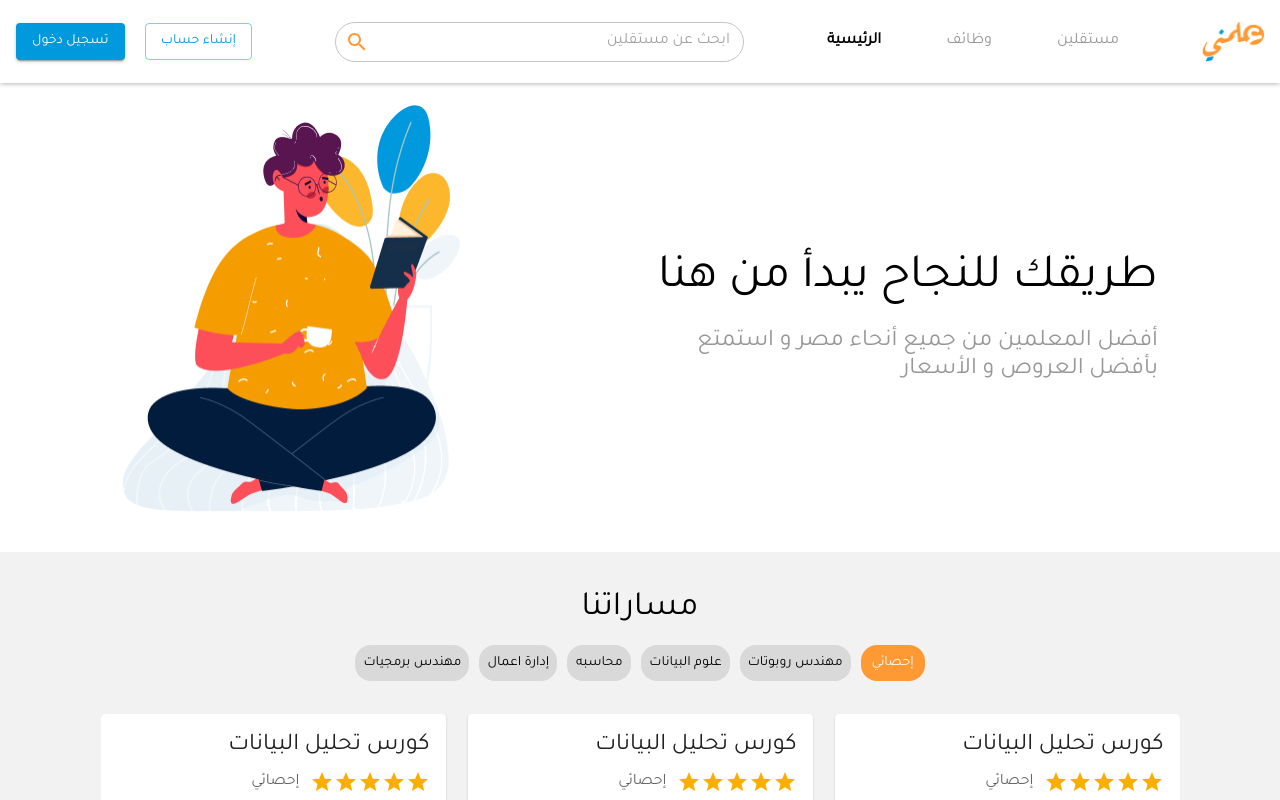
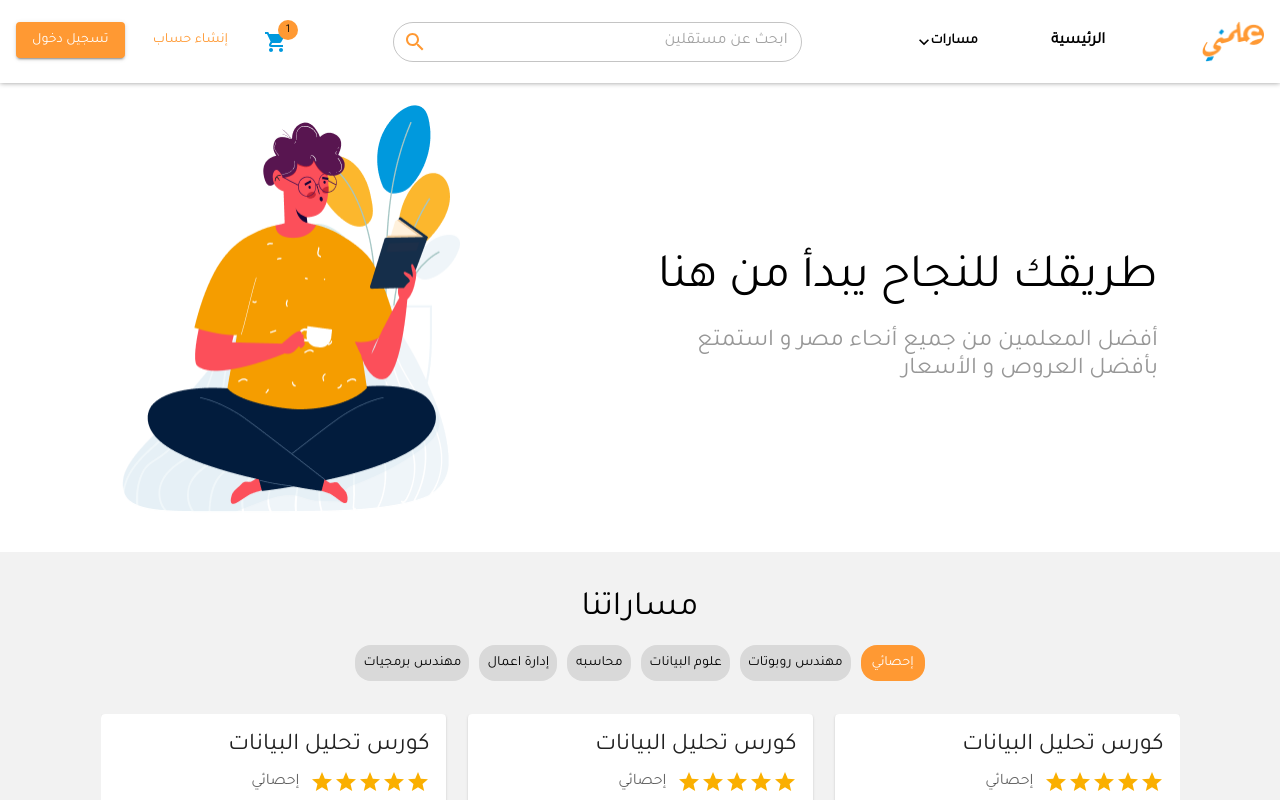
Before and after one commit to atheerweb/graduation-project-courses, a Next.js app: page / in a window 1280 px wide. Shown: the top 800 px of the page. Built offline with nearby package versions, Linux system fonts and the light colour scheme.

Commit message:
Added Cart Navigator & Added Dropper For the Courses Categories

```diff
--- /dev/null
+++ b/components/layouts/MultipageLayout/components/Dropper.jsx
@@ -0,0 +1,119 @@
+import * as React from 'react';
+import { styled, alpha } from '@mui/material/styles';
+import Button from '@mui/material/Button';
+import Menu from '@mui/material/Menu';
+import MenuItem from '@mui/material/MenuItem';
+import EditIcon from '@mui/icons-material/Edit';
+import Divider from '@mui/material/Divider';
+import ArchiveIcon from '@mui/icons-material/Archive';
+import FileCopyIcon from '@mui/icons-material/FileCopy';
+import MoreHorizIcon from '@mui/icons-material/MoreHoriz';
+import KeyboardArrowDownIcon from '@mui/icons-material/KeyboardArrowDown';
+import Link from 'next/link';
+import styles from '@/styles/modules/layouts/MultipageLayout/layout.module.css';
+import { useTheme } from '@mui/material/styles';
+import { useRouter } from 'next/router';
+const StyledMenu = styled((props) => (
+  <Menu
+    elevation={0}
+    anchorOrigin={{
+      vertical: 'bottom',
+      horizontal: 'right',
+    }}
+    transformOrigin={{
+      vertical: 'top',
+      horizontal: 'right',
+    }}
+    {...props}
+  />
+))(({ theme }) => ({
+  '& .MuiPaper-root': {
+    borderRadius: 6,
+    marginTop: theme.spacing(1),
+    minWidth: 180,
+    color:
+      theme.palette.mode === 'light'
+        ? 'rgb(55, 65, 81)'
+        : theme.palette.grey[300],
+    boxShadow:
+      'rgb(255, 255, 255) 0px 0px 0px 0px, rgba(0, 0, 0, 0.05) 0px 0px 0px 1px, rgba(0, 0, 0, 0.1) 0px 10px 15px -3px, rgba(0, 0, 0, 0.05) 0px 4px 6px -2px',
+    '& .MuiMenu-list': {
+      padding: '4px 0',
+    },
+    '& .MuiMenuItem-root': {
+      '& .MuiSvgIcon-root': {
+        fontSize: 18,
+        color: theme.palette.text.secondary,
+        marginRight: theme.spacing(1.5),
+      },
+      '&:active': {
+        backgroundColor: alpha(
+          theme.palette.primary.main,
+          theme.palette.action.selectedOpacity
+        ),
+      },
+    },
+  },
+}));
+
+export default function CustomizedMenus(props) {
+  const [anchorEl, setAnchorEl] = React.useState(null);
+  const open = Boolean(anchorEl);
+  const handleClick = (event) => {
+    setAnchorEl(event.currentTarget);
+  };
+  const handleClose = () => {
+    setAnchorEl(null);
+  };
+  const theme = useTheme();
+  const router = useRouter();
+
+  console.log(props.data);
+
+  return (
+    <div>
+      <Button
+        id="demo-customized-button"
+        aria-controls={open ? 'demo-customized-menu' : undefined}
+        aria-haspopup="true"
+        aria-expanded={open ? 'true' : undefined}
+        variant="text"
+        disableElevation
+        onClick={handleClick}
+        endIcon={<KeyboardArrowDownIcon />}
+        sx={{
+          fontWeight: 'bold',
+          color: 'black',
+        }}
+      >
+        {props.name}
+      </Button>
+      <StyledMenu
+        id="demo-customized-menu"
+        MenuListProps={{
+          'aria-labelledby': 'demo-customized-button',
+        }}
+        anchorEl={anchorEl}
+        open={open}
+        onClose={handleClose}
+      >
+        {props.data.map((item) => {
+          return (
+            <MenuItem dir="rtl" onClick={handleClose} key={item.title}>
+              <Link
+                href={item.href}
+                className={styles.navLinks}
+                sx={{
+                  color: 'black',
+                  fontWeight: item.href === router.pathname && 'bold',
+                }}
+              >
+                {item.title}
+              </Link>
+            </MenuItem>
+          );
+        })}
+      </StyledMenu>
+    </div>
+  );
+}
--- a/components/layouts/MultipageLayout/components/Header.jsx
+++ b/components/layouts/MultipageLayout/components/Header.jsx
@@ -1,89 +1,135 @@
 // Components
-import Menu from "./Menu";
+import Menu from './Menu';
 // MUI Components
-import Box from "@mui/material/Box";
-import Stack from "@mui/material/Stack";
-import Button from "@mui/material/Button";
-import OutlinedInput from "@mui/material/OutlinedInput";
-import InputAdornment from "@mui/material/InputAdornment";
-import Link from "@mui/material/Link";
-import IconButton from "@mui/material/IconButton";
+import Box from '@mui/material/Box';
+import Stack from '@mui/material/Stack';
+import Button from '@mui/material/Button';
+import OutlinedInput from '@mui/material/OutlinedInput';
+import InputAdornment from '@mui/material/InputAdornment';
+import Link from '@mui/material/Link';
+import IconButton from '@mui/material/IconButton';
 import SearchIcon from '@mui/icons-material/Search';
 import MenuIcon from '@mui/icons-material/Menu';
+import { Badge } from '@mui/material';
+import ShoppingCartIcon from '@mui/icons-material/ShoppingCart';
 // Next Components
-import Image from "next/image";
+import Image from 'next/image';
 // Hooks
-import { useState } from "react";
-import { useTheme } from "@mui/material/styles";
-import { useSelector } from "react-redux";
-import { useRouter } from "next/router";
+import { Fragment, useState } from 'react';
+import { useTheme } from '@mui/material/styles';
+import { useSelector } from 'react-redux';
+import { useRouter } from 'next/router';
 import useMediaQuery from '@mui/material/useMediaQuery';
 // CSS Modules
 import styles from '@/styles/modules/layouts/MultipageLayout/layout.module.css';
-
+import CustomizedMenus from './Dropper';
+import KeyboardArrowDownIcon from '@mui/icons-material/KeyboardArrowDown';
 const Header = () => {
-    const navLinks = useSelector(state => state.constants.value.navLinks);
+  const navLinks = useSelector((state) => state.constants.value.navLinks);
   const theme = useTheme();
   const router = useRouter();
-    const media = useMediaQuery("(max-width: 1100px)");
+  const media = useMediaQuery('(max-width: 1100px)');
 
-    const [display, setDisplay] = useState("none");
+  const [display, setDisplay] = useState('none');
 
   const handleMenuClick = () => {
-        setDisplay(previous => previous === "none" ? "flex" : "none");
-    }
+    setDisplay((previous) => (previous === 'none' ? 'flex' : 'none'));
+  };
+
+  const coursesPages = useSelector((state) => state.constants.value.dropItems);
 
   return (
-        <Box className={styles.mainNav} sx={{backgroundColor: theme.palette.accent.light, boxShadow: `0 0 5px ${theme.palette.accent.primary}`}}>
+    <Box
+      className={styles.mainNav}
+      sx={{
+        backgroundColor: theme.palette.accent.light,
+        boxShadow: `0 0 5px ${theme.palette.accent.primary}`,
+      }}
+    >
       <Menu display={display} />
-            <Image width={62} height={41} src="/images/header_logo.png" alt="علمنى" priority />
-            <Stack direction="row" gap="65px" display={media && "none"}>
-                {
-                    navLinks.map((link, index) => (
+      <Image
+        width={62}
+        height={41}
+        src="/images/header_logo.png"
+        alt="علمنى"
+        priority
+      />
+      <div
+        style={{
+          display: 'flex',
+          alignItems: 'center',
+          justifyContent: 'space-between',
+          gap: 65,
+        }}
+      >
         <Link
           className={styles.navLinks}
           sx={{
-                                color: link.href === router.pathname ? theme.palette.accent.dark : theme.palette.accent.primary,
-                                fontWeight: link.href === router.pathname && "bold",
-                                textDecoration: "none"
+            color:
+              '/' === router.pathname
+                ? theme.palette.accent.dark
+                : theme.palette.accent.primary,
+            fontWeight: '/' === router.pathname && 'bold',
+            textDecoration: 'none',
+            p: 0,
+            m: 0,
           }}
-                            key={index}
-                            href={link.href}
+          href="/"
         >
-                            {link.title}
+          الرئيسية
         </Link>
-                    ))
-                }
-            </Stack>
+        <CustomizedMenus data={coursesPages} name={'مسارات'} />
+      </div>
       <OutlinedInput
         className={styles.mainNavSearch}
         variant="outlined"
         placeholder="ابحث عن مستقلين"
         dir="ltr"
-                inputProps={{style: { textAlign: "end", borderRadius: "25px" }}}
-                sx={{display: media && "none", borderRadius: "25px"}}
+        inputProps={{ style: { textAlign: 'end', borderRadius: '25px' } }}
+        sx={{ display: media && 'none', borderRadius: '25px' }}
         startAdornment={
           <InputAdornment position="start">
-                        <IconButton
-                          aria-label="toggle password visibility"
-                          edge="start"
-                        >
+            <IconButton aria-label="toggle password visibility" edge="start">
               <SearchIcon color="primary" />
             </IconButton>
           </InputAdornment>
         }
       />
-            <Stack direction="row" gap="20px" display={media && "none"}>
+      <Stack direction="row" gap="20px" display={media && 'none'}>
+        <Link href="/cart">
+          <IconButton color="secondary" aria-label="add to shopping cart">
+            <Badge badgeContent={1} color="primary">
+              <ShoppingCartIcon />
+            </Badge>
+          </IconButton>
+        </Link>
         <Link href="/signup">
-                    <Button variant="outlined" color="secondary">إنشاء حساب</Button>
+          <Button variant="text" color="primary">
+            إنشاء حساب
+          </Button>
         </Link>
         <Link href="/signin">
-                    <Button variant="contained" color="secondary">تسجيل دخول</Button>
+          <Button
+            variant="contained"
+            color="primary"
+            sx={{
+              color: theme.palette.accent.light,
+            }}
+          >
+            تسجيل دخول
+          </Button>
         </Link>
       </Stack>
-            <MenuIcon sx={{color: theme.palette.primary.main, cursor: "pointer", display: !media && "none"}} onClick={handleMenuClick} />
+      <MenuIcon
+        sx={{
+          color: theme.palette.primary.main,
+          cursor: 'pointer',
+          display: !media && 'none',
+        }}
+        onClick={handleMenuClick}
+      />
     </Box>
-    )
-}
+  );
+};
 
 export default Header;
--- a/redux/slices/constantsSlice.js
+++ b/redux/slices/constantsSlice.js
@@ -1,95 +1,143 @@
-import { createSlice } from "@reduxjs/toolkit";
-import { Twitter, LinkedIn, Facebook, Instagram, DifferenceOutlined, PeopleAltOutlined, QuestionAnswerOutlined, VerifiedUserOutlined, BusinessCenterOutlined, PersonOutlineOutlined  } from "@mui/icons-material";
+import { createSlice } from '@reduxjs/toolkit';
+import {
+  Twitter,
+  LinkedIn,
+  Facebook,
+  Instagram,
+  DifferenceOutlined,
+  PeopleAltOutlined,
+  QuestionAnswerOutlined,
+  VerifiedUserOutlined,
+  BusinessCenterOutlined,
+  PersonOutlineOutlined,
+} from '@mui/icons-material';
 
 export const constantsSlice = createSlice({
-    name: "constants",
+  name: 'constants',
   initialState: {
     value: {
-            navLinks: [
-                {title: "مستقلين", href: "/freelancers"},
-                {title: "وظائف", href: "/jobs"},
-                {title: "الرئيسية", href: "/"}
+      navLinks: [{ title: 'الرئيسية', href: '/' }, { title: 'المسارات' }],
+      dropItems: [
+        { title: 'برمجة', href: '/' },
+        { title: 'إدارة', href: '/' },
+        { title: 'محاسبة', href: '/' },
+        { title: 'تصميم', href: '/' },
+        { title: 'مونتاج', href: '/' },
       ],
       footerLinks: [
-                {title: "أسئلة شائعة", href: "/FAQ"},
-                {title: "عنا", href: "/about"},
-                {title: "مستقلين", href: "/freelancers"},
-                {title: "وظائف", href: "/jobs"},
-                {title: "الرئيسية", href: "/"}
+        { title: 'أسئلة شائعة', href: '/FAQ' },
+        { title: 'عنا', href: '/about' },
+        { title: 'مستقلين', href: '/freelancers' },
+        { title: 'وظائف', href: '/jobs' },
+        { title: 'الرئيسية', href: '/' },
       ],
-            footerIcons: (color) => (
-                [
-                    <Facebook key={0} sx={{color: color, cursor: "pointer"}} />,
-                    <Twitter key={1} sx={{color: color, cursor: "pointer"}} />,
-                    <LinkedIn key={2} sx={{color: color, cursor: "pointer"}} />,
-                    <Instagram key={3} sx={{color: color, cursor: "pointer"}} />
-                ]
-            ),
+      footerIcons: (color) => [
+        <Facebook key={0} sx={{ color: color, cursor: 'pointer' }} />,
+        <Twitter key={1} sx={{ color: color, cursor: 'pointer' }} />,
+        <LinkedIn key={2} sx={{ color: color, cursor: 'pointer' }} />,
+        <Instagram key={3} sx={{ color: color, cursor: 'pointer' }} />,
+      ],
       testimonialsCards: [
-                {title: "يوسف مصطفي", subTitle: "مبرمج فرونت أند", body: "“للبقاء في طليعة ابتكارات تكنولوجيا المعلومات ، يحتاج فريقك إلى إعادة ابتكار مجموعة مهاراته بانتظام. مع Udemy Business ، يمكنني منح فريقي مساحة للتعلم وأخذ زمام المبادرة. هذا يعني أنه يمكننا إنتاج أعمال عالية الجودة بسرعة أكبر .”"},
-                {title: "يوسف مصطفي", subTitle: "مبرمج فرونت أند", body: "“للبقاء في طليعة ابتكارات تكنولوجيا المعلومات ، يحتاج فريقك إلى إعادة ابتكار مجموعة مهاراته بانتظام. مع Udemy Business ، يمكنني منح فريقي مساحة للتعلم وأخذ زمام المبادرة. هذا يعني أنه يمكننا إنتاج أعمال عالية الجودة بسرعة أكبر .”"},
-                {title: "يوسف مصطفي", subTitle: "مبرمج فرونت أند", body: "“للبقاء في طليعة ابتكارات تكنولوجيا المعلومات ، يحتاج فريقك إلى إعادة ابتكار مجموعة مهاراته بانتظام. مع Udemy Business ، يمكنني منح فريقي مساحة للتعلم وأخذ زمام المبادرة. هذا يعني أنه يمكننا إنتاج أعمال عالية الجودة بسرعة أكبر .”"}
+        {
+          title: 'يوسف مصطفي',
+          subTitle: 'مبرمج فرونت أند',
+          body: '“للبقاء في طليعة ابتكارات تكنولوجيا المعلومات ، يحتاج فريقك إلى إعادة ابتكار مجموعة مهاراته بانتظام. مع Udemy Business ، يمكنني منح فريقي مساحة للتعلم وأخذ زمام المبادرة. هذا يعني أنه يمكننا إنتاج أعمال عالية الجودة بسرعة أكبر .”',
+        },
+        {
+          title: 'يوسف مصطفي',
+          subTitle: 'مبرمج فرونت أند',
+          body: '“للبقاء في طليعة ابتكارات تكنولوجيا المعلومات ، يحتاج فريقك إلى إعادة ابتكار مجموعة مهاراته بانتظام. مع Udemy Business ، يمكنني منح فريقي مساحة للتعلم وأخذ زمام المبادرة. هذا يعني أنه يمكننا إنتاج أعمال عالية الجودة بسرعة أكبر .”',
+        },
+        {
+          title: 'يوسف مصطفي',
+          subTitle: 'مبرمج فرونت أند',
+          body: '“للبقاء في طليعة ابتكارات تكنولوجيا المعلومات ، يحتاج فريقك إلى إعادة ابتكار مجموعة مهاراته بانتظام. مع Udemy Business ، يمكنني منح فريقي مساحة للتعلم وأخذ زمام المبادرة. هذا يعني أنه يمكننا إنتاج أعمال عالية الجودة بسرعة أكبر .”',
+        },
       ],
       coursesTracks: [
-                ["statistics", "إحصائي"],
-                ["robotics", "مهندس روبوتات"],
-                ["dataAnalysis", "علوم البيانات"],
-                ["accounting", "محاسبه"],
-                ["business", "إدارة اعمال"],
-                ["programming", "مهندس برمجيات"]
+        ['statistics', 'إحصائي'],
+        ['robotics', 'مهندس روبوتات'],
+        ['dataAnalysis', 'علوم البيانات'],
+        ['accounting', 'محاسبه'],
+        ['business', 'إدارة اعمال'],
+        ['programming', 'مهندس برمجيات'],
       ],
       coursesTracksCards: {
         programming: [
-                    {title: "كورس البرمجة", subTitle: "مهندس برمجيات", ratings: 5},
-                    {title: "كورس البرمجة", subTitle: "مهندس برمجيات", ratings: 5},
-                    {title: "كورس البرمجة", subTitle: "مهندس برمجيات", ratings: 5},
-                    {title: "كورس البرمجة", subTitle: "مهندس برمجيات", ratings: 5},
-                    {title: "كورس البرمجة", subTitle: "مهندس برمجيات", ratings: 5},
-                    {title: "كورس البرمجة", subTitle: "مهندس برمجيات", ratings: 5}
+          { title: 'كورس البرمجة', subTitle: 'مهندس برمجيات', ratings: 5 },
+          { title: 'كورس البرمجة', subTitle: 'مهندس برمجيات', ratings: 5 },
+          { title: 'كورس البرمجة', subTitle: 'مهندس برمجيات', ratings: 5 },
+          { title: 'كورس البرمجة', subTitle: 'مهندس برمجيات', ratings: 5 },
+          { title: 'كورس البرمجة', subTitle: 'مهندس برمجيات', ratings: 5 },
+          { title: 'كورس البرمجة', subTitle: 'مهندس برمجيات', ratings: 5 },
         ],
         business: [
-                    {title: "كورس إدارة الأعمال", subTitle: "إدارة اعمال", ratings: 5},
-                    {title: "كورس إدارة الأعمال", subTitle: "إدارة اعمال", ratings: 5},
-                    {title: "كورس إدارة الأعمال", subTitle: "إدارة اعمال", ratings: 5},
-                    {title: "كورس إدارة الأعمال", subTitle: "إدارة اعمال", ratings: 5},
-                    {title: "كورس إدارة الأعمال", subTitle: "إدارة اعمال", ratings: 5},
-                    {title: "كورس إدارة الأعمال", subTitle: "إدارة اعمال", ratings: 5}
+          { title: 'كورس إدارة الأعمال', subTitle: 'إدارة اعمال', ratings: 5 },
+          { title: 'كورس إدارة الأعمال', subTitle: 'إدارة اعمال', ratings: 5 },
+          { title: 'كورس إدارة الأعمال', subTitle: 'إدارة اعمال', ratings: 5 },
+          { title: 'كورس إدارة الأعمال', subTitle: 'إدارة اعمال', ratings: 5 },
+          { title: 'كورس إدارة الأعمال', subTitle: 'إدارة اعمال', ratings: 5 },
+          { title: 'كورس إدارة الأعمال', subTitle: 'إدارة اعمال', ratings: 5 },
         ],
         accounting: [
-                    {title: "كورس المحاسبة", subTitle: "محاسبه", ratings: 5},
-                    {title: "كورس المحاسبة", subTitle: "محاسبه", ratings: 5},
-                    {title: "كورس المحاسبة", subTitle: "محاسبه", ratings: 5},
-                    {title: "كورس المحاسبة", subTitle: "محاسبه", ratings: 5},
-                    {title: "كورس المحاسبة", subTitle: "محاسبه", ratings: 5},
-                    {title: "كورس المحاسبة", subTitle: "محاسبه", ratings: 5}
+          { title: 'كورس المحاسبة', subTitle: 'محاسبه', ratings: 5 },
+          { title: 'كورس المحاسبة', subTitle: 'محاسبه', ratings: 5 },
+          { title: 'كورس المحاسبة', subTitle: 'محاسبه', ratings: 5 },
+          { title: 'كورس المحاسبة', subTitle: 'محاسبه', ratings: 5 },
+          { title: 'كورس المحاسبة', subTitle: 'محاسبه', ratings: 5 },
+          { title: 'كورس المحاسبة', subTitle: 'محاسبه', ratings: 5 },
         ],
         dataAnalysis: [
-                    {title: "كورس علوم البيانات", subTitle: "علوم البيانات", ratings: 5},
-                    {title: "كورس علوم البيانات", subTitle: "علوم البيانات", ratings: 5},
-                    {title: "كورس علوم البيانات", subTitle: "علوم البيانات", ratings: 5},
-                    {title: "كورس علوم البيانات", subTitle: "علوم البيانات", ratings: 5},
-                    {title: "كورس علوم البيانات", subTitle: "علوم البيانات", ratings: 5},
-                    {title: "كورس علوم البيانات", subTitle: "علوم البيانات", ratings: 5}
+          {
+            title: 'كورس علوم البيانات',
+            subTitle: 'علوم البيانات',
+            ratings: 5,
+          },
+          {
+            title: 'كورس علوم البيانات',
+            subTitle: 'علوم البيانات',
+            ratings: 5,
+          },
+          {
+            title: 'كورس علوم البيانات',
+            subTitle: 'علوم البيانات',
+            ratings: 5,
+          },
+          {
+            title: 'كورس علوم البيانات',
+            subTitle: 'علوم البيانات',
+            ratings: 5,
+          },
+          {
+            title: 'كورس علوم البيانات',
+            subTitle: 'علوم البيانات',
+            ratings: 5,
+          },
+          {
+            title: 'كورس علوم البيانات',
+            subTitle: 'علوم البيانات',
+            ratings: 5,
+          },
         ],
         robotics: [
-                    {title: "كورس الروبوتات", subTitle: "مهندس روبوتات", ratings: 5},
-                    {title: "كورس الروبوتات", subTitle: "مهندس روبوتات", ratings: 5},
-                    {title: "كورس الروبوتات", subTitle: "مهندس روبوتات", ratings: 5},
-                    {title: "كورس الروبوتات", subTitle: "مهندس روبوتات", ratings: 5},
-                    {title: "كورس الروبوتات", subTitle: "مهندس روبوتات", ratings: 5},
-                    {title: "كورس الروبوتات", subTitle: "مهندس روبوتات", ratings: 5}
+          { title: 'كورس الروبوتات', subTitle: 'مهندس روبوتات', ratings: 5 },
+          { title: 'كورس الروبوتات', subTitle: 'مهندس روبوتات', ratings: 5 },
+          { title: 'كورس الروبوتات', subTitle: 'مهندس روبوتات', ratings: 5 },
+          { title: 'كورس الروبوتات', subTitle: 'مهندس روبوتات', ratings: 5 },
+          { title: 'كورس الروبوتات', subTitle: 'مهندس روبوتات', ratings: 5 },
+          { title: 'كورس الروبوتات', subTitle: 'مهندس روبوتات', ratings: 5 },
         ],
         statistics: [
-                    {title: "كورس تحليل البيانات", subTitle: "إحصائي", ratings: 5},
-                    {title: "كورس تحليل البيانات", subTitle: "إحصائي", ratings: 5},
-                    {title: "كورس تحليل البيانات", subTitle: "إحصائي", ratings: 5},
-                    {title: "كورس تحليل البيانات", subTitle: "إحصائي", ratings: 5},
-                    {title: "كورس تحليل البيانات", subTitle: "إحصائي", ratings: 5},
-                    {title: "كورس تحليل البيانات", subTitle: "إحصائي", ratings: 5}
+          { title: 'كورس تحليل البيانات', subTitle: 'إحصائي', ratings: 5 },
+          { title: 'كورس تحليل البيانات', subTitle: 'إحصائي', ratings: 5 },
+          { title: 'كورس تحليل البيانات', subTitle: 'إحصائي', ratings: 5 },
+          { title: 'كورس تحليل البيانات', subTitle: 'إحصائي', ratings: 5 },
+          { title: 'كورس تحليل البيانات', subTitle: 'إحصائي', ratings: 5 },
+          { title: 'كورس تحليل البيانات', subTitle: 'إحصائي', ratings: 5 },
         ],
-            }
-        }
-    }
+      },
+    },
+  },
 });
 
 export default constantsSlice.reducer;
```
Also changed, not shown: components/home/Testimonials/components/Cards.jsx (added, +30 -0 lines), 1 other file (tests, documents, lock files or other folders). Lines whose indentation alone changed are shown as unchanged.
